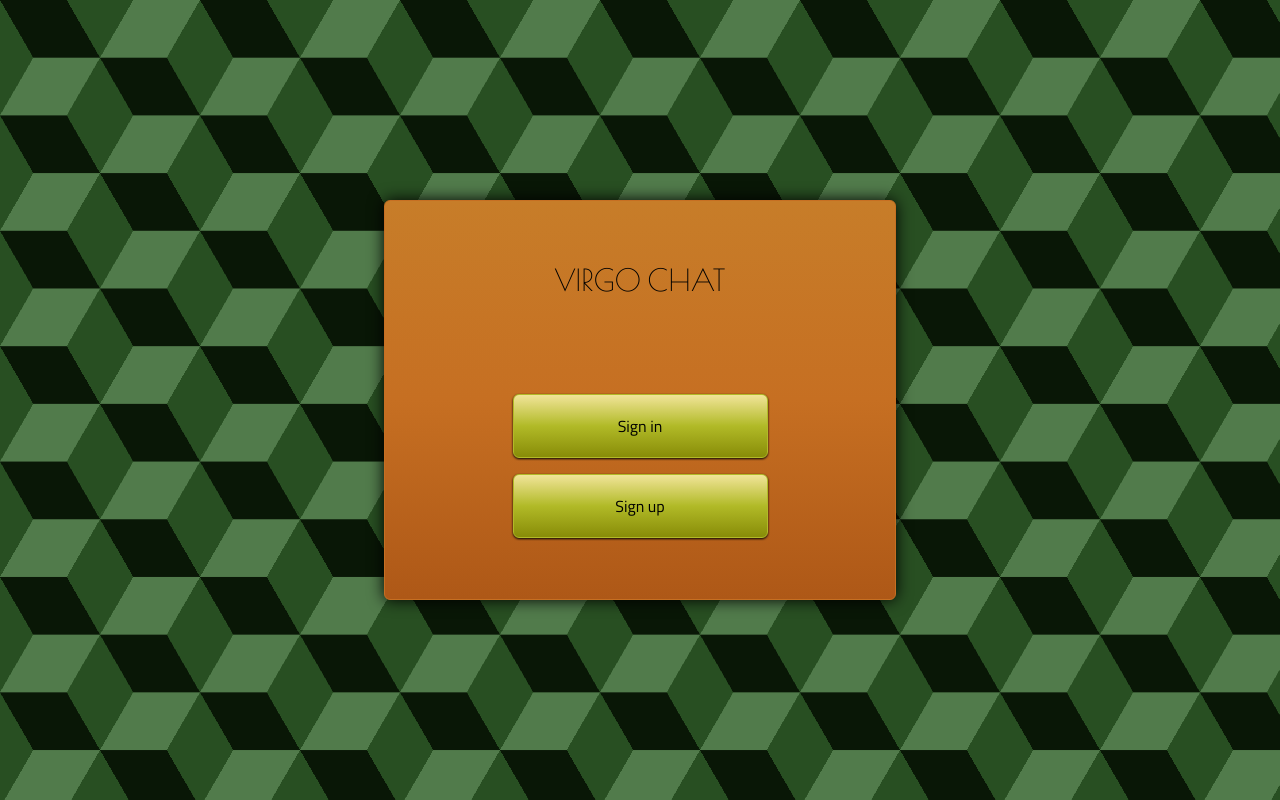
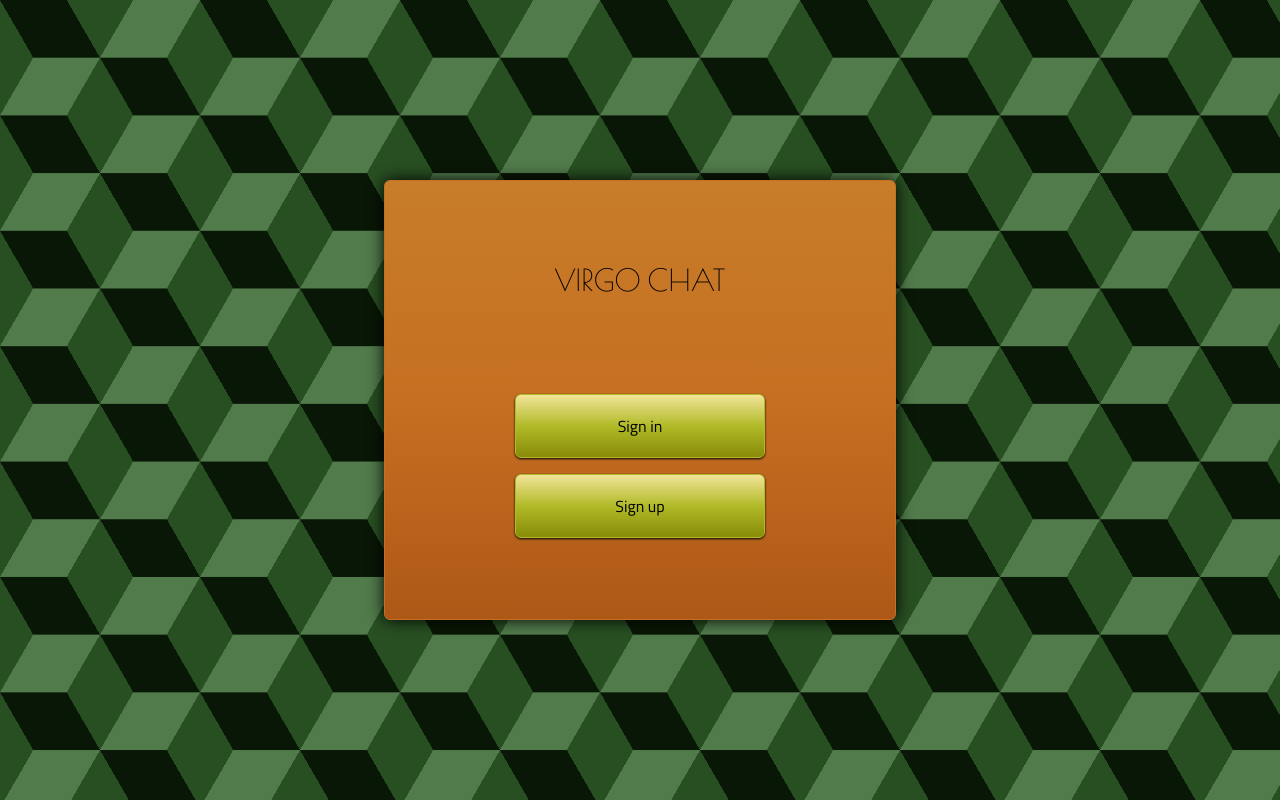
Before and after one commit to patrickgunnar/virgo-app, a Next.js app: page / in a window 1280 px wide. Built offline with nearby package versions, Linux system fonts and the light colour scheme.

Commit message:
fix: fixed CSS

```diff
--- a/components/table/CredentialsTable.tsx
+++ b/components/table/CredentialsTable.tsx
@@ -327,7 +327,7 @@ const CredentialsTable = () => {
                         Sign up
                     </label>
                     {currentRegisterForm}
-                    <div className="flex justify-center items-center my-4 h-16 w-[40%]">
+                    <div className="flex justify-center items-center px-4 my-4 h-16 w-fit">
                         <CurrentButton label={currentLabelBtn} eventFn={currentBtnHandler} type={currentBtnType} />
                     </div>
                 </div>
@@ -336,10 +336,12 @@ const CredentialsTable = () => {
     }
 
     return (
-        <main className="flex flex-col justify-center items-center gap-4 h-[70%] w-[90%] lg:h-[50%] lg:w-[40%]
+        <main className="flex flex-col justify-center items-center gap-4 h-[70%] w-[90%] lg:h-[55%] lg:w-[40%]
         rounded-md from-[#c77d29] via-[#c66f22] to-[#ae5817] bg-gradient-to-b border-[#c66f22]
         border-[1px] drop-shadow-[0_0_0.5rem] shadow-[rgba(0,0,0,0.57)] overflow-hidden">
-            {currentLayout}
+            <div className="flex flex-col justify-center items-center gap-4 h-[98%] w-[98%] overflow-hidden overflow-y-auto">
+                {currentLayout}
+            </div>
         </main>
     );
 }
```
